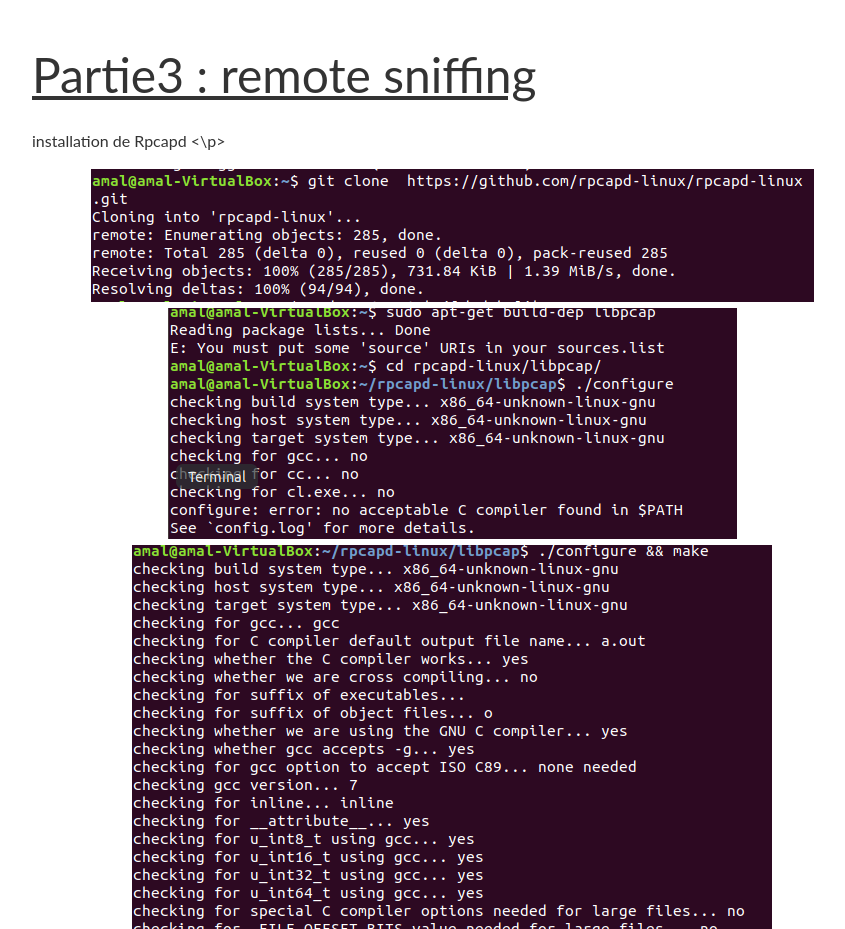
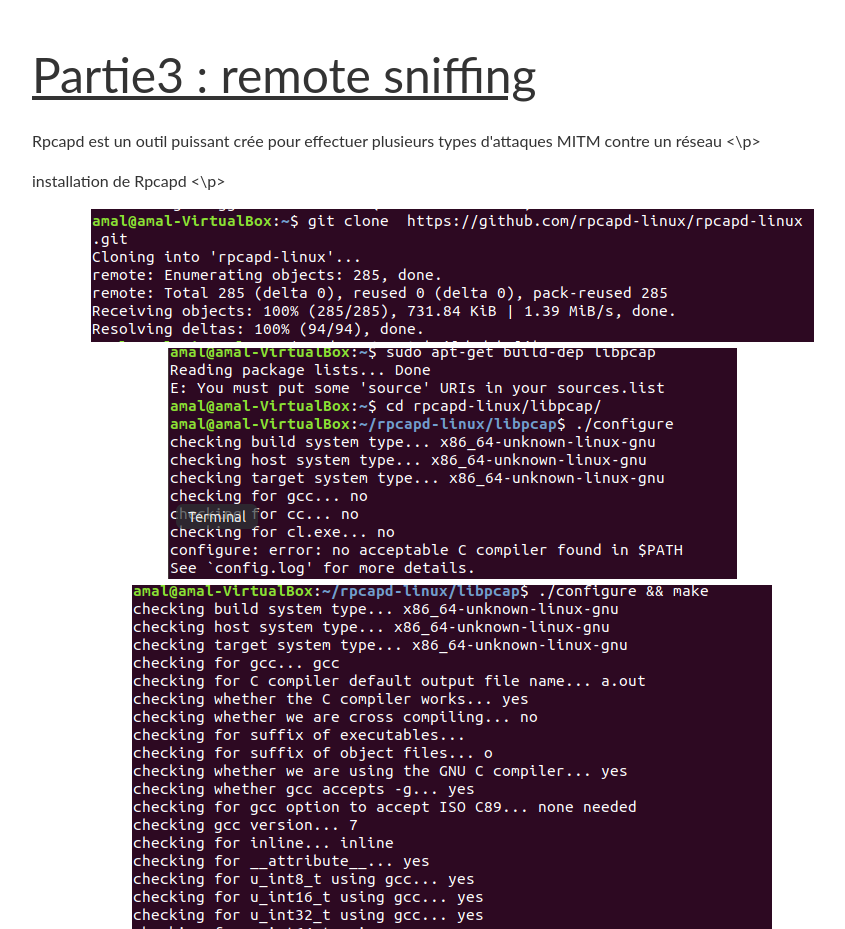
Before and after one commit to amalfati/ReportTP1, a plain HTML site: page index.html in a window 1280 px wide. Shown: the part 8363-9292 px from the top of the page, without its empty margins (188-1033 px from the left). Drawn offline with Linux system fonts and the light colour scheme.

Commit message:
Update index.html

```diff
--- a/index.html
+++ b/index.html
@@ -371,10 +371,10 @@
 
 
                                 <h1 id="Partie3 : remote sniffing"><u>  Partie3 : remote sniffing</u></h1>
-
+  <p>Rpcapd est un outil puissant crée pour effectuer plusieurs types d'attaques MITM contre un réseau <\p>
                             <p>installation de Rpcapd <\p>
 
-<div class="center">
+                                      <div class="center">
                                     <div class="figcaption">
 
                                     </div>
```
